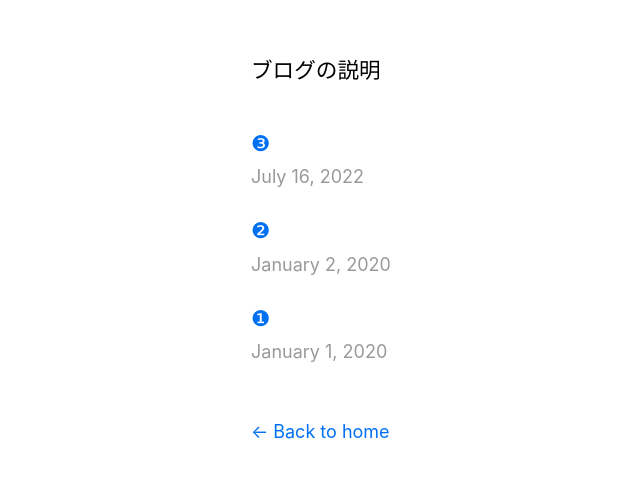
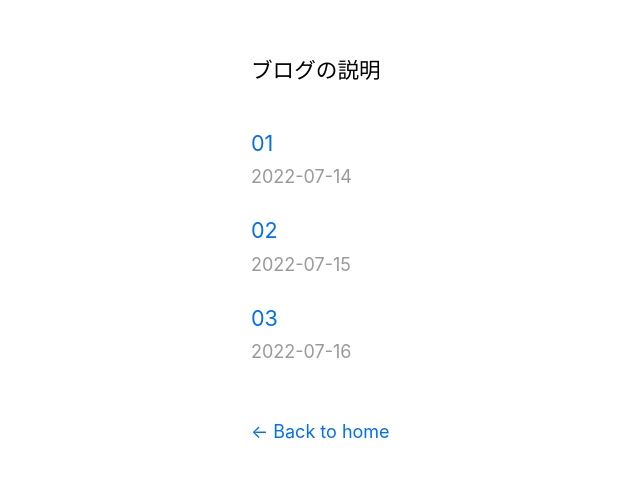
Before and after one commit to keityan/memo, a Next.js app: page / in a window 1280 px wide. Shown: the top 478 px of the page, without its empty margins (83-723 px from the left). Built offline with nearby package versions, Linux system fonts and the light colour scheme.

Commit message:
“こうしん”

```diff
--- a/components/date.js
+++ b/components/date.js
@@ -2,5 +2,5 @@ import { parseISO, format } from 'date-fns'
 
 export default function Date({ dateString }) {
   const date = parseISO(dateString)
-  return <time dateTime={dateString}>{format(date, 'LLLL d, yyyy')}</time>
+  return <time dateTime={dateString}>{format(date, 'yyyy-MM-dd' )}</time>
 }
--- a/lib/posts.js
+++ b/lib/posts.js
@@ -28,7 +28,7 @@ export function getSortedPostsData() {
   })
   // 投稿を日付でソートする
   return allPostsData.sort((a, b) => {
-    if (a.date < b.date) {
+    if (a.date > b.date) {
       return 1
     } else {
       return -1
--- a/posts/01.md
+++ b/posts/001.md
@@ -1,6 +1,6 @@
 ---
-title: '❶'
-date: '2020-01-01'
+title: '01'
+date: '2022-07-14'
 ---
 
 Next.js has two forms of pre-rendering: **Static Generation** and **Server-side Rendering**. The difference is in **when** it generates the HTML for a page.
--- a/posts/02.md
+++ b/posts/002.md
@@ -1,6 +1,6 @@
 ---
-title: '❷'
-date: '2020-01-02'
+title: '02'
+date: '2022-07-15'
 ---
 
 We recommend using **Static Generation** (with and without data) whenever possible because your page can be built once and served by CDN, which makes it much faster than having a server render the page on every request.
--- a/posts/03.md
+++ b/posts/003.md
@@ -1,5 +1,5 @@
 ---
-title: '❸'
+title: '03'
 date: '2022-07-16'
 ---
 
```
